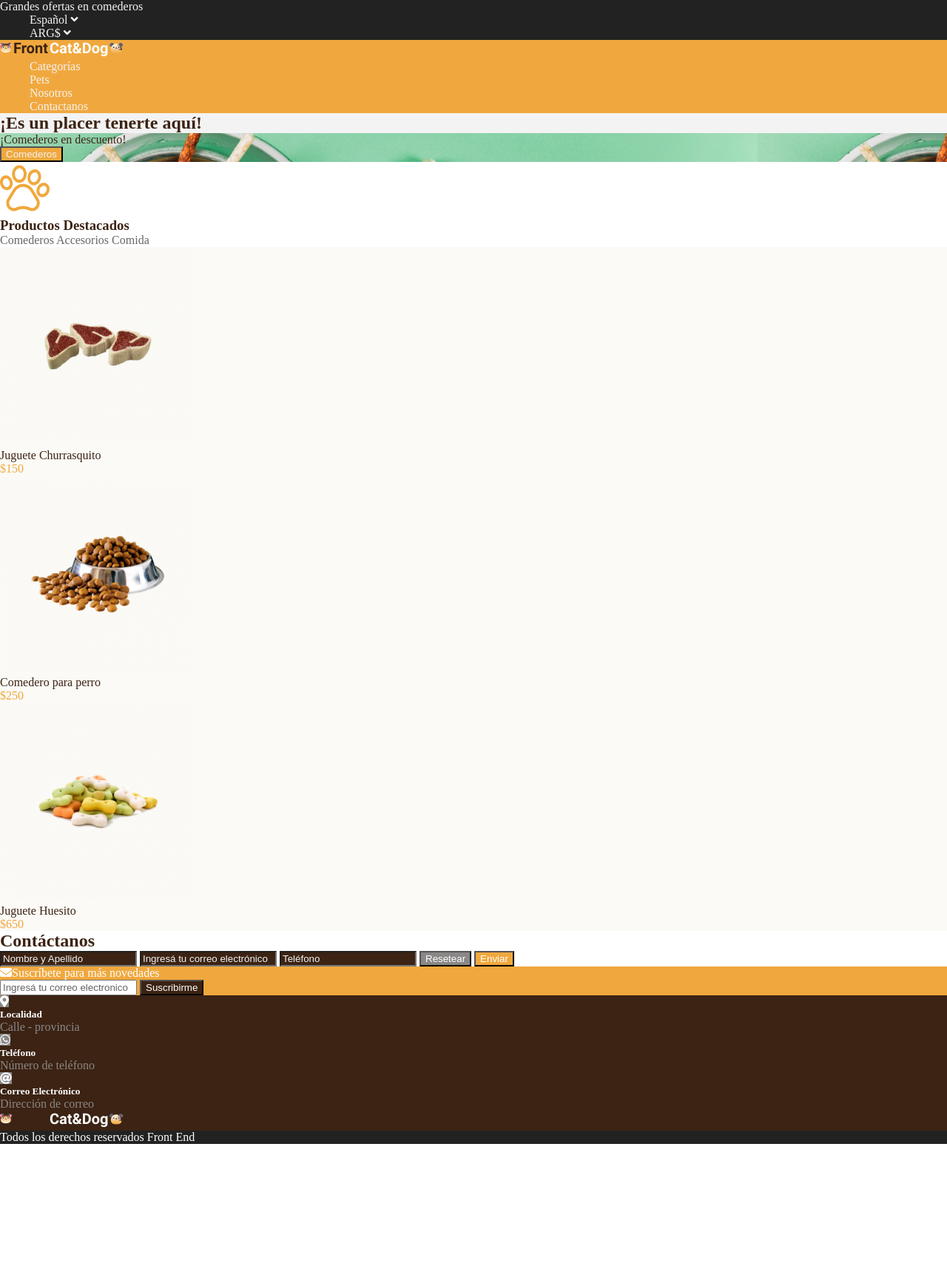
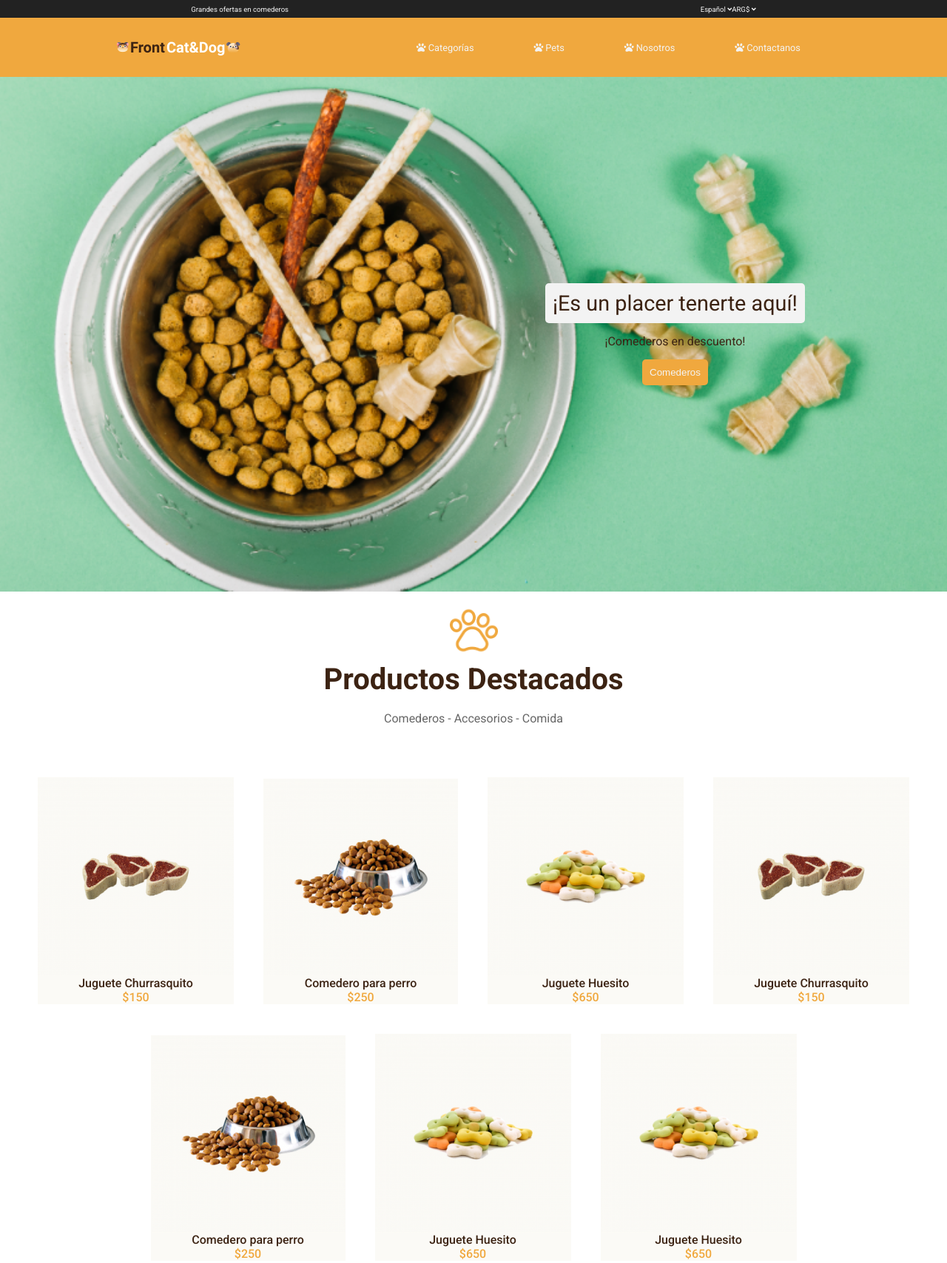
Before and after one commit to AgustinaMastricola/PetShop-Front1, a plain HTML site: page index.html in a window 1280 px wide. Shown: the top 1708 px of the page at 74% size. Before the commit the page ends 1547 px from the top, so only its background shows below. Drawn offline with Linux system fonts and the light colour scheme.

Commit message:
Aplico flexbox

```diff
--- a/css/style.css
+++ b/css/style.css
@@ -1,4 +1,6 @@
 /* Font family - google Font */
+@import url('https://fonts.googleapis.com/css2?family=Roboto:wght@300;400;500;700&display=swap');
+
 
 /* Estilos globales del documento */
 *{
@@ -6,7 +8,8 @@
     margin: 0%;
 }
 body{
-
+    font-family: 'Roboto', sans-serif;
+    width: 100vw;
 }
 li{
     list-style-type: none;
@@ -18,36 +21,48 @@ a{
 /* ------ HEADER ------*/
 /* Barra superior */
 header {
-
+    width: 100vw;
 }
-header div.barraSup{
+.barraSup{
     color: #F3F3F3;
     background-color: #222222;
+    font-size: 0.6rem;
+    display: flex;
+    justify-content: space-around;
+    align-items: center;
+    height: 3vh;
 }
-div.barraSup ul{
 
+.barraSup ul{
+    display: flex;
 }
-div.barraSup li{
 
+/* Barra inferior */
+.barraInf{
+    background-color: #F0A83E;
+    display: flex;
+    justify-content: space-evenly;
+    align-items: center;
+    height: 10vh;
 }
-/* Barra inferior */
-header div.barraInf{
-    background-color: #F0A83E;
+.barraInf a img{
+    position: relative;
+    top: 2px
 }
-div.barraInf a{
-
+.barraInf nav{
+    font-size: 0.8rem;
+    width: 50%;
 }
-div.barraInf nav{
-
+.barraInf nav ul{
+    display: flex;
+    justify-content: space-around;
+    height: 27px;
+    align-items: center;
 }
-div.barraInf nav ul{
-
+.barraInf nav ul li{
+    display: flex;
 }
-div.barraInf nav ul li{
-
-
-}
-div.barraInf nav ul li a{
+.barraInf nav ul li a{
     color: #F3F3F3;
 }
 /* ------ FIN HEADER */
@@ -56,70 +71,127 @@ div.barraInf nav ul li a{
 /* ------ MAIN ------ */
 
 /* Seccion banner */
-section.bannerPrincipal{
-    background-image: url("../img/bg-banner.png")
+
+.bannerPrincipal{
+    background-image: url("../img/bg-banner.png");
+    background-repeat: no-repeat;
+    background-size: cover;
+    height: 87vh;
+    display: flex;
+    justify-content: flex-end;
+    align-items: center;
+    padding-right: 15%;
 }
-section.bannerPrincipal h2{
+.bannerPrincipal div{
+    display: flex;
+    flex-direction: column;
+    justify-content: center;
+    align-items: center;
+}
+.bannerPrincipal div h2{
     color: #3C2313;
     background-color:#F3F3F3;
+    font-size: 1.8rem;
+    font-weight: 400;
+    border-radius: 5px;
+    padding: 10px;
 }
-section.bannerPrincipal p{
+.bannerPrincipal div p{
     color: #3C2313;
+    margin: 15px;
 }
-section.bannerPrincipal button{
+.bannerPrincipal div button{
     color: #F3F3F3;
     background-color: #F0A83E;
+    padding: 10px;
+    border-radius: 5px;
+    border: hidden;
 }
 
 /* Seccion productos */
-section.seccionProductos{
-
+.seccionProductos{
+    display: flex;
+    flex-direction: column;
+    align-items: center;
+    margin-top: 20px;
 }
-.seccionProductos div{
-
+.infoProd{
+    display: flex;
+    flex-direction: column;
+    align-items: center;
+    width: 100vw;
 }
-.seccionProductos div img{
-
+.infoProd img{
+    color: #F0A83E;
+    width: 65px;
+    height: 65px;
 }
-.seccionProductos div.infoProd h3{
+.infoProd h3{
+    color: #3C2313;
+    font-size: 2.5rem;
+    padding-top: 10px;
+    padding-bottom: 20px;
+}
+.infoProd a{
+    color: #666666;
+}
+.itemProd{
+    display: flex;
+    justify-content: center;
+    align-items: flex-end;
+    flex-wrap: wrap;
+    padding-top: 50px;
+}
+.itemProd article{
+    background-color: #FBFAF6;
+    font-weight: 500;
+    display: flex;
+    flex-direction: column;
+    align-items: center;
+    margin: 20px;
+}
+.itemProd article p{
     color: #3C2313;
 }
-.seccionProductos div.infoProd a{
-    color: #666666;
-}
-.seccionProductos div.itemProd{
-
-}
-.seccionProductos div.itemProd article{
-    background-color: #FBFAF6;
-}
-.seccionProductos div.itemProd article p{
-    color: #3C2313;
-}
-.seccionProductos div.itemProd article span{
+.itemProd article span{
     color:#F0A83E;
 }
 
 
 /* Formulario de contacto */
 form{
-
+    display: flex;
+    flex-direction: column;
+    justify-content: space-evenly;
+    align-items: center;
+    margin-top: 50px;
+    height: 350px;
 }
 form h2{
     color: #3C2313;
-}
-form label{
-
+    font-size: 1.6rem;
 }
 form input{
     color: #F3F3F3;
     background-color: #3C2313;
+    font-size: 1rem;
+    width: 340px;
+    height: 50px;
+    border-radius: 20px;
+    border: none;
+    padding: 12px 20px;
 }
 ::placeholder{
     color: #F3F3F3;
+    font-size: 0.9rem;
 }
 form button{
     color: #FFFFFF;
+    border-radius: 35px;
+    border: none;
+    font-size: 0.9rem;
+    width: 130px;
+    height: 35px;
 }
 form button.reset{
     background-color: #8A8787;
@@ -133,41 +205,91 @@ form button.submit{
 /* ------ FOOTER ------ */
 
 /* Suscripcion */
-footer{
 
+.suscripcion{
+    background-color: #F0A83E;
+    display: flex;
+    justify-content: space-between;
+    align-items: center;
+    height: 60px;
 }
-div.suscripcion{
-    background-color: #F0A83E;
+.suscripcion p{
+    color: #FFFFFF;
+    font-size: 1.25rem;
+    font-weight: 700;
+    padding: 10px;
 }
-div.suscripcion p{
-    color: #FFFFFF;
+.suscripcion p i{
+    margin: 7px;
 }
-div.suscripcion input{
-    color:#626262;
+.suscripcion div{
+    display: flex;
+    justify-content: flex-end;
+    align-items: center;
+    width: 500px;
 }
-div.suscripcion ::placeholder{
+.suscripcion input{
+    width: 300px;
+    height: 45px;
+    border-radius: 50px;
+    border: none;
+    padding: 12px 20px;
+}
+.suscripcion ::placeholder{
     color: #626262;
 }
-div.suscripcion button{
+.suscripcion button{
     color: #FFFFFF;
     background-color: #3C2313;
+    width: 100px;
+    border: none;
+    border-radius: 50px;
+    height: 45px;
+    margin: 0px 10px 0px 10px;
 }
+
 footer section{
     background-color: #3C2313;
+    display: flex;
+    justify-content: space-between;
+    align-items: center;
+    height: 250px;
 }
-section div.infoEmpresa i{
+footer section a{
+    padding-right: 10%;
+}
+.infoEmpresa{
+    display: flex;
+    flex-direction: column;
+    justify-content: space-around;
+    height: 100%;
+    width: 50%;
+    padding: 10px;
+}
+.infoEmpresa div{
+    display: flex;
+    align-items: center;
+}
+.infoEmpresa div div{
+    display: flex;
+    flex-direction: column;
+    justify-content: space-between;
+    align-items: flex-start;
+    height: 80%;
+    padding-left: 10px;
+}
+.infoEmpresa h5{
     color: #FFFFFF;
-    background-color: #8A8787;
-
+    font-size: 1.25rem;
 }
-div.infoEmpresa h5{
-    color: #FFFFFF;
+.infoEmpresa p{
+    color: #8A8787;
+    font-size: 0.8;
 }
-div.infoEmpresa p{
-    color: #8A8787;
-}
-footer p.copyright{
+.copyright{
     color: #FFFFFF;
     background-color: #222222;
+    font-size: 0.7rem;
+    text-align: center;
 }
 /* ------ FIN FOOTER ------- */
--- a/index.html
+++ b/index.html
@@ -17,17 +17,16 @@
                 <li>Español <i class="fas fa-angle-down"></i></li>
                 <li>ARG$ <i class="fas fa-angle-down"></i></li>
             </ul>
-
         </div>
     <!-- Barra inferior -->
         <div class="barraInf">
             <a href="./index.html"><img src="./img/Logo.png" alt="Front Cat&Dog"></a>
             <nav>
                 <ul>
-                    <li><a href="./pages/categorias.html">Categorías</a></li>
-                    <li><a href="./pages/pets.html">Pets</a></li>
-                    <li><a href="./pages/nosotros.html">Nosotros</a></li>
-                    <li><a href="./pages/contactanos.html">Contactanos</a></li>
+                    <li><a href="./pages/categorias.html"><i class="fas fa-paw"></i> Categorías</a></li>
+                    <li><a href="./pages/pets.html"><i class="fas fa-paw"></i> Pets</a></li>
+                    <li><a href="./pages/nosotros.html"><i class="fas fa-paw"></i> Nosotros</a></li>
+                    <li><a href="./pages/contactanos.html"><i class="fas fa-paw"></i> Contactanos</a></li>
                 </ul>
             </nav>
         </div>
@@ -36,18 +35,23 @@
     <main>
     <!-- Seccion de banner -->
         <section class="bannerPrincipal">
+            <div>
                 <h2>¡Es un placer tenerte aquí! </h2>
                 <p>¡Comederos en descuento!</p>
                 <button>Comederos</button>
+            </div>
         </section>
-    <!-- Seccion de productos -->
+    <!-- Seccion de productos y formulario-->
         <section class="seccionProductos">
+            <div>
                 <div class="infoProd">
                     <img src="./img/patita-de-perro.png" alt="Huella de perro">
                     <h3>Productos Destacados</h3>
-                <a href="#">Comederos</a>
-                <a href="#">Accesorios</a>
+                    <div>
+                        <a href="#">Comederos -</a>
+                        <a href="#">Accesorios -</a>
                         <a href="#">Comida</a>
+                    </div>
                 </div>
                 <div class="itemProd">
                     <article>
@@ -65,39 +69,86 @@
                         <p>Juguete Huesito</p>
                         <span>$650</span>
                     </article>
+                    <article>
+                        <img src="./img/churrasquito.png" alt="Juguete Churrasquito">
+                        <p>Juguete Churrasquito</p>
+                        <span>$150</span>
+                    </article>
+                    <article>
+                        <img src="./img/comedero.png" alt="Comedero para perro">
+                        <p>Comedero para perro</p>
+                        <span>$250</span>
+                    </article>
+                    <article>
+                        <img src="./img/Huesito.png" alt="Juguete Huesito">
+                        <p>Juguete Huesito</p>
+                        <span>$650</span>
+                    </article>
+                    <article>
+                        <img src="./img/Huesito.png" alt="Juguete Huesito">
+                        <p>Juguete Huesito</p>
+                        <span>$650</span>
+                    </article>
                 </div>
-        </section>
+            </div>
             <!-- Formulario de contacto -->
             <form>
                 <h2>Contáctanos</h2>
-            <label for=""><input type="text" placeholder="Nombre y Apellido"></label>
-            <label for=""><input type="email" placeholder="Ingresá tu correo electrónico"></label>
-            <label for=""><input type="text" placeholder="Teléfono"></label>
-            <button type="reset" class="reset">Resetear</button>
+                <div>
+                    <label for="nombre"></label>
+                    <input name="nombre" type="text" placeholder="Nombre y Apellido">
+                </div>
+                <div>
+                    <label for="email"></label>
+                    <input name="email" type="email" placeholder="Ingresá tu correo electrónico">
+                </div>
+                <div>
+                    <label for="telefono"></label>
+                    <input name="telefono" type="text" placeholder="Teléfono">
+                </div>
+                <div>
+                    <button type="reset" class="reset">Borrar</button>
                     <button type="submit" class="submit">Enviar</button>
+                </div>
             </form>
+        </section>
     </main>
     <footer>
     <!-- Suscripcion -->
         <div class="suscripcion">
             <p><i class="fas fa-envelope"></i>Suscríbete para más novedades</p>
-            <label for=""><input type="text" placeholder="Ingresá tu correo electronico"></label>
+            <div>
+                <label for="email"></label>
+                <input name="email" type="text" placeholder="Ingresá tu correo electronico">
                 <button>Suscribirme</button>
+            </div>
         </div>
     <!-- Informacion de la empresa -->
         <section>
             <div class="infoEmpresa">
-                <i class="fas fa-map-marker-alt"></i>
+                <div>
+                    <img src="./img/local.png" alt="Icono de ubicacion">
+                    <div>
                         <h5>Localidad</h5>
                         <p>Calle - provincia</p>
-                <i class="fab fa-whatsapp"></i>
+                    </div>
+                </div>
+                <div>
+                    <img src="./img/telef.png" alt="Icono de telefono">
+                    <div>
                         <h5>Teléfono</h5>
                         <p>Número de teléfono</p>
-                <i class="fas fa-at"></i>
+                    </div>
+                </div>
+                <div>
+                    <img src="./img/correo.png" alt="Icono de email">
+                    <div>
                         <h5>Correo Electrónico</h5>
                         <p>Dirección de correo</p>
                     </div>
-            <a href="./index.html"><img src="./img/Logo.png" alt="Front Cat&Dog"></a>
+                </div>
+            </div>
+            <a href="./index.html"><img src="./img/LogoFooter.png" alt="Front Cat&Dog"></a>
         </section>
     <!-- Copyright -->
         <p class="copyright">Todos los derechos reservados Front End</p>
```
Also changed, not shown: img/LogoFooter.png (added), img/correo.png (added), img/local.png (added), img/telef.png (added). Lines whose indentation alone changed are shown as unchanged.
